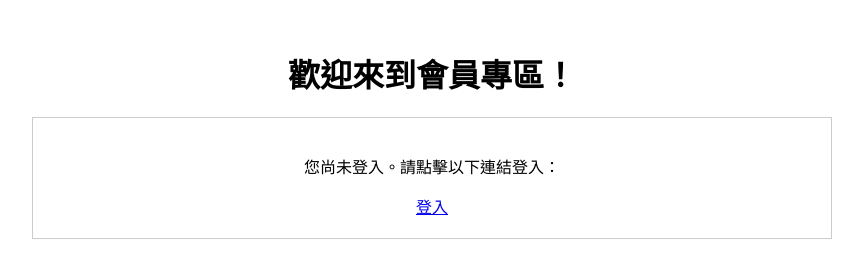
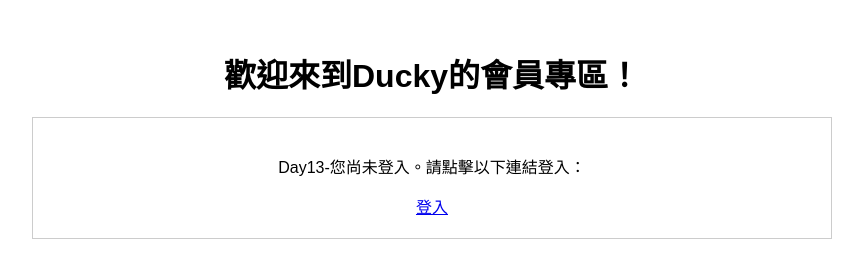
Before and after one commit to bb25379/AWS-iThome-cloudcraft-web, a plain HTML site: page index.html in a window 1280 px wide. Shown: the whole page, without its empty margins (208-1071 px from the left). Drawn offline with Linux system fonts and the light colour scheme.

Commit message:
Update index.html
update index on 13 day

```diff
--- a/index.html
+++ b/index.html
@@ -10,7 +10,7 @@
     </style>
 </head>
 <body>
-    <h1>歡迎來到會員專區！</h1>
+    <h1>歡迎來到Ducky的會員專區！</h1>
     <div id="profile-section">
         <h2 id="welcome-message">請先登入</h2>
         <p id="user-info"></p>
@@ -53,9 +53,9 @@
             }
         } else {
             // 如果沒有 Token，提供登入連結
-            const authUrl = 'YOUR_COGNITO_AUTH_URL'; // 請替換成您的 Cognito Hosted UI URL
+            const authUrl = 'https://ducky-unique123.auth.us-east-1.amazoncognito.com/login?client_id=5ug0mo74oh6ma666kd9dkpbqk5&response_type=code&scope=email+openid+profile&redirect_uri=https://www.ducky-test.tw/auth/callback/index.html'; // 請替換成您的 Cognito Hosted UI URL
             document.getElementById("profile-section").innerHTML = `
-                <p>您尚未登入。請點擊以下連結登入：</p>
+                <p>Day13-您尚未登入。請點擊以下連結登入：</p>
                 <a href="${authUrl}">登入</a>
             `;
         }
```
